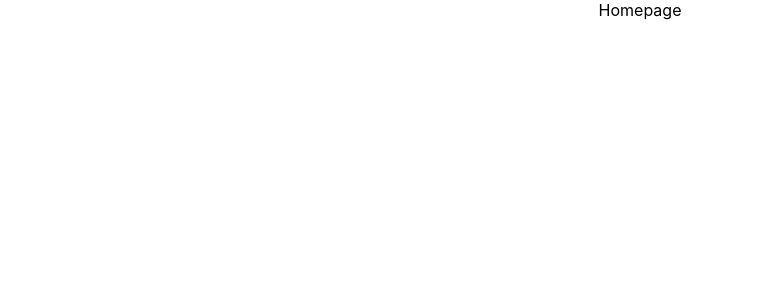
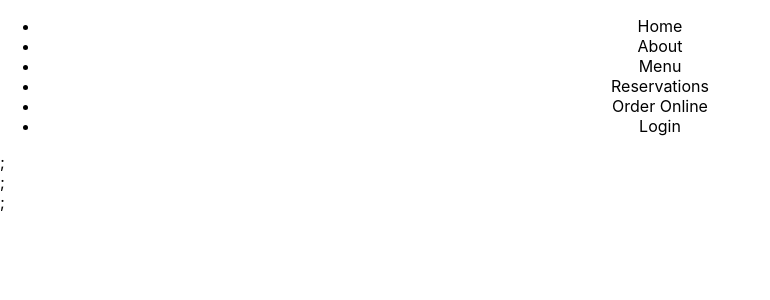
Before and after one commit to vero-a/Little-Lemon-Restaurant, a React (Create React App) app: page / in a window 1280 px wide. Shown: the top 300 px of the page, without its empty margins (0-770 px from the left). Built offline with nearby package versions, Linux system fonts and the light colour scheme.

Commit message:
Semantic tags to App.js

```diff
--- a/src/App.js
+++ b/src/App.js
@@ -2,10 +2,24 @@ import './App.css';
 
 function App() {
   return (
-    <div className="App">
-      Homepage
-    </div>
+    <homepage>
+    <header className="App">
+      <nav>
+        <ul>
+          <li>Home</li>
+          <li>About</li>
+          <li>Menu</li>
+          <li>Reservations</li>
+          <li>Order Online</li>
+          <li>Login</li>
+        </ul>
+      </nav>
+    </header>;
+    <main></main>;
+    <footer></footer>;
+    </homepage>
   );
 }
 
 export default App;
+//need to add <a> hyperlinks for each nav link. Also change semantics to child component ex. <Header/>
```
Also changed, not shown: src/Footer.js (added), src/Header.js (added), src/Main.js (added), src/Nav.js (added).
